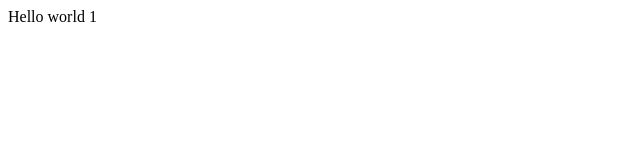
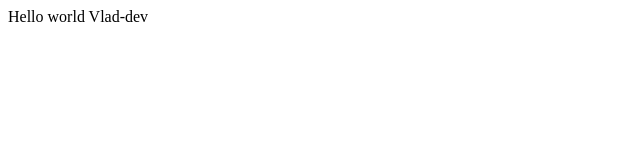
Before and after one commit to syreess/HMrepo, a plain HTML site: page index.html in a window 1280 px wide. Shown: the full height of the page, 0-640 px from the left. Drawn offline with Linux system fonts and the light colour scheme.

Commit message:
first commit

```diff
--- a/index.html
+++ b/index.html
@@ -6,6 +6,6 @@
     <title>Document</title>
 </head>
 <body>
-    Hello world 1
+    Hello world Vlad-dev
 </body>
 </html>
```
